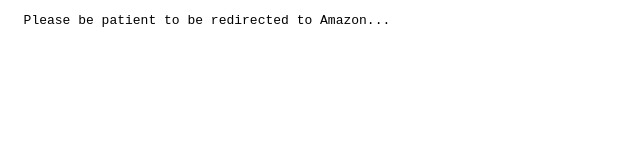
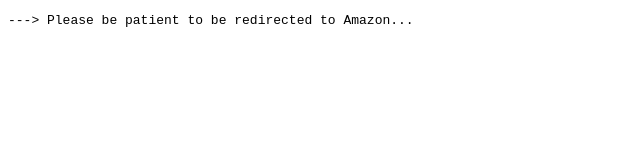
Before and after one commit to eriks6660/eriks6660.github.io, a plain HTML site: page index.html in a window 1280 px wide. Shown: the full height of the page, 0-640 px from the left. Drawn offline with Linux system fonts and the light colour scheme.

Commit message:
More changes.

```diff
--- a/index.html
+++ b/index.html
@@ -30,7 +30,7 @@
 </head>
 <body>
 <pre>
-  Please be patient to be redirected to Amazon...
+---> Please be patient to be redirected to Amazon...
 </pre>
 </body>
 </html>
```
